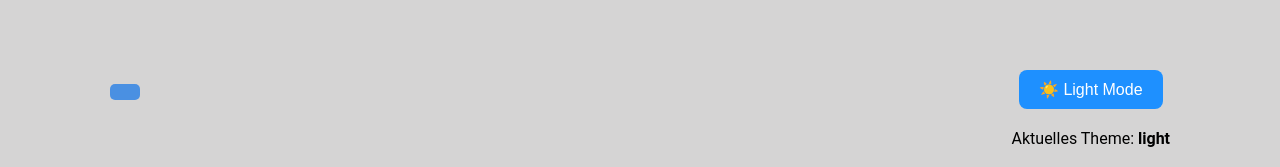
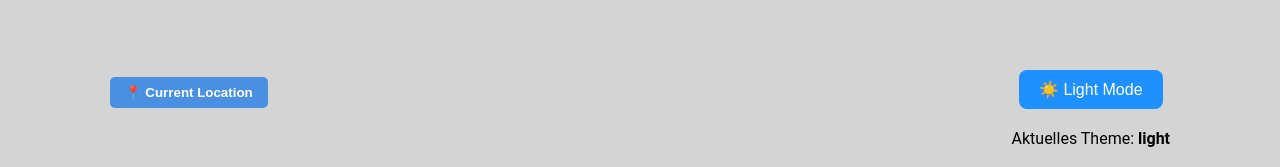
Before and after one commit to SimonPfaendler/Weather-App-with-Autocomplete, a React (Create React App) app: page / in a window 1280 px wide. Shown: the top 167 px of the page. Built offline with nearby package versions, Linux system fonts and the light colour scheme.

Commit message:
Bugfix Location

```diff
--- a/src/App.js
+++ b/src/App.js
@@ -114,16 +114,19 @@ function App() {
       <div style={{ display: "flex", justifyContent: "space-between", alignItems: "center", margin: "10px" }}>
         <button
           onClick={handleLocationClick}
+          disabled={loading}
           style={{
             padding: "8px 15px",
             borderRadius: "5px",
             border: "none",
-            backgroundColor: "#4a90e2",
+            backgroundColor: loading ? "#9ca3af" : "#4a90e2",
             color: "white",
-            cursor: "pointer",
-            fontWeight: "bold"
+            cursor: loading ? "not-allowed" : "pointer",
+            fontWeight: "bold",
+            transition: "background-color 0.3s ease"
           }}
         >
+          {loading ? "Locating..." : "📍 Current Location"}
         </button>
         <Toggle theme={theme} onThemeChange={toggleTheme} />
       </div>
```
